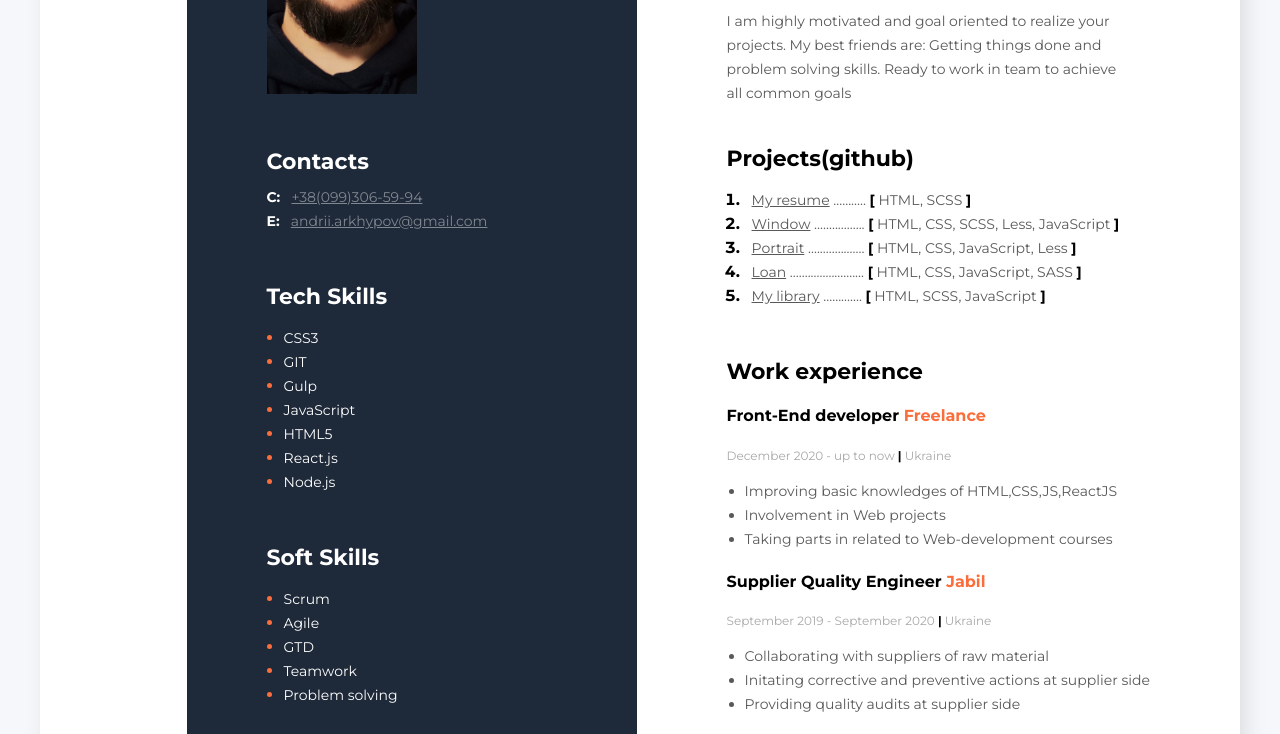
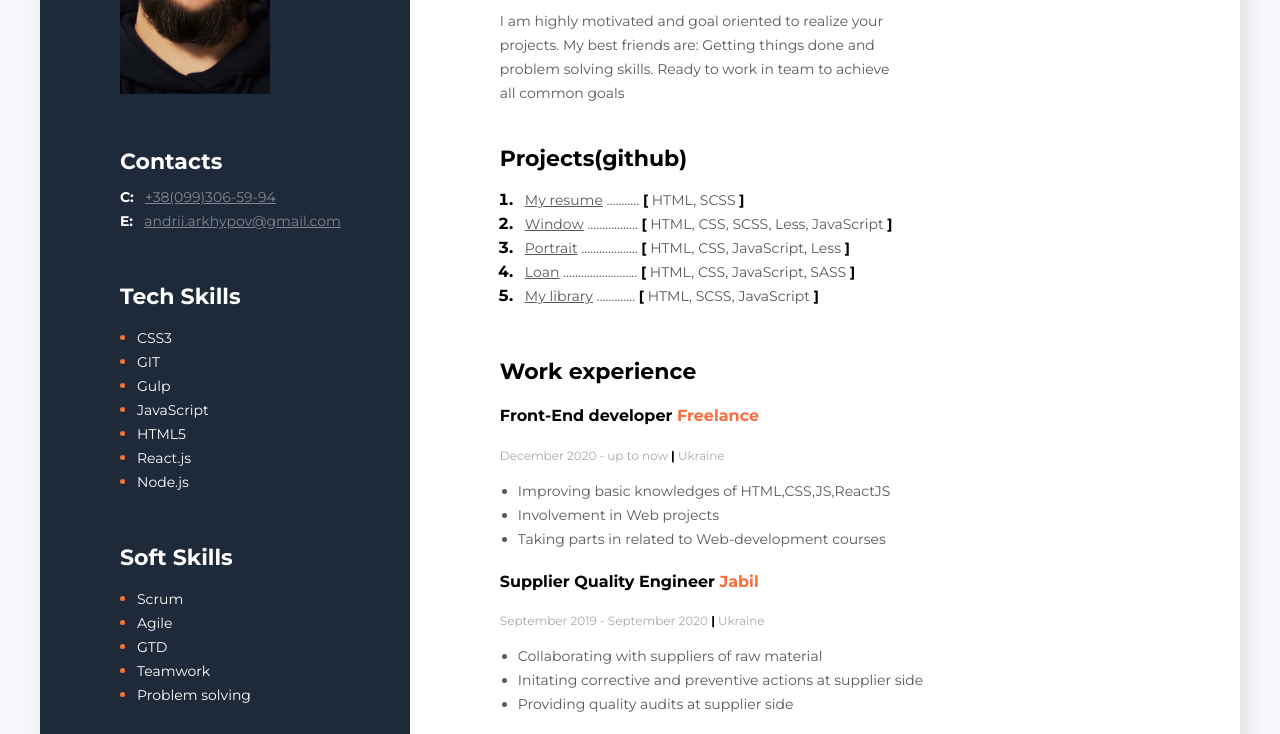
Before and after one commit to Lotpite/my_resume, a plain HTML site: page index.html in a window 1280 px wide. Shown: the part 248-982 px from the top of the page. Drawn offline with Linux system fonts and the light colour scheme.

Commit message:
empty space removed

```diff
--- a/css/style.css
+++ b/css/style.css
@@ -14,6 +14,7 @@ body {
 }
 
 .main-content {
+    width: calc(100% - 370px);
     padding: 100px 90px;
 }
 
```
